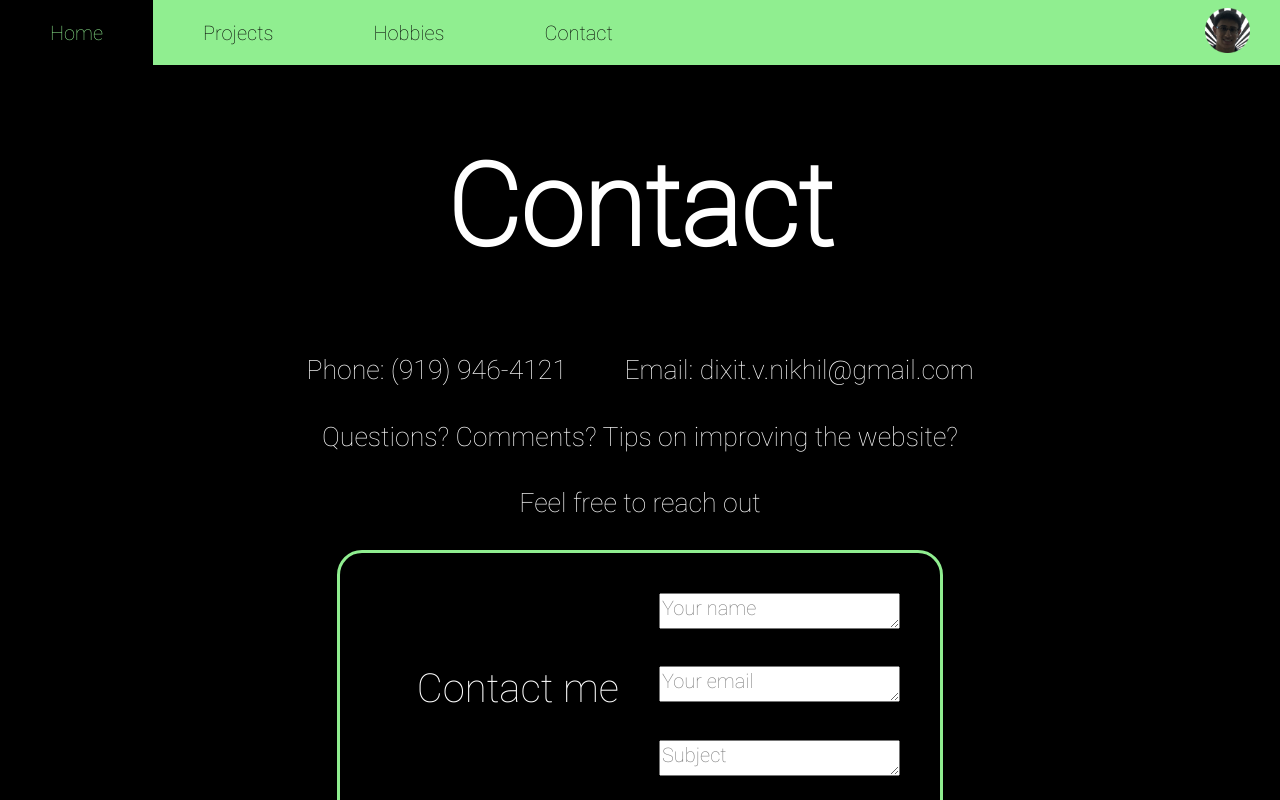
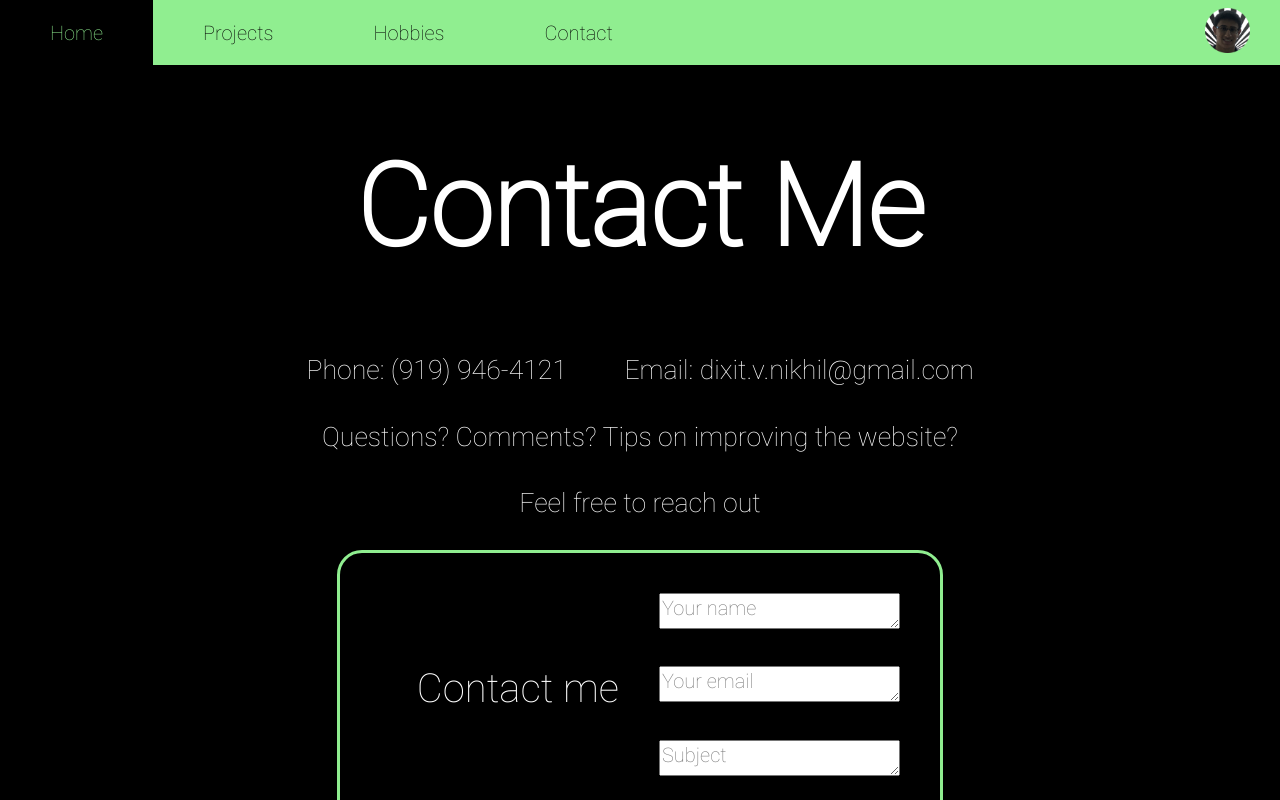
Before and after one commit to nvdixit/Portfolio, a React (Create React App) app in the folder portfolio/: page /Contact in a window 1280 px wide. Shown: the top 800 px of the page. Built offline with nearby package versions, Linux system fonts and the light colour scheme.

Commit message:
Content push

```diff
--- a/portfolio/src/components/Contact.js
+++ b/portfolio/src/components/Contact.js
@@ -7,7 +7,7 @@ function Contact() {
             <Navbar/>
 
             <center>
-                <h1>Contact</h1>
+                <h1>Contact Me</h1>
             </center>
 
             <p>
```
